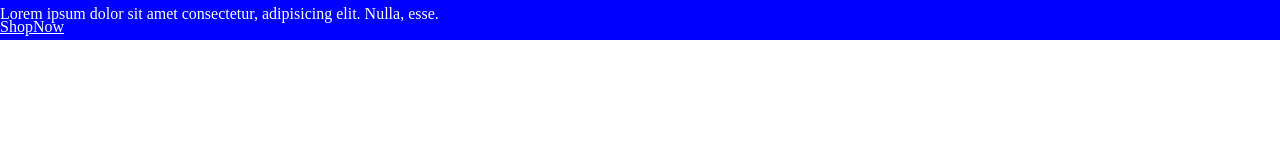
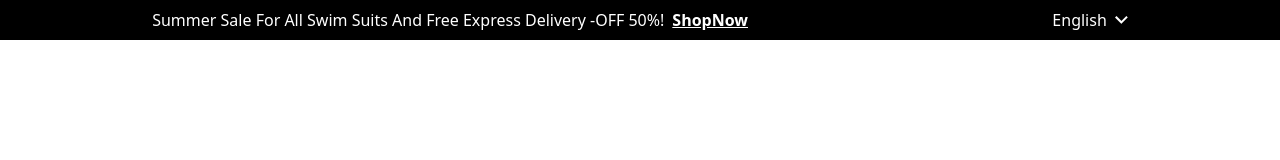
Before and after one commit to C1SLR/ecommerce2025, a website: page index.html in a window 1280 px wide. Shown: the top 160 px of the page. Drawn offline with Linux system fonts and the light colour scheme.

Commit message:
top side nav bar done

```diff
--- a/index.html
+++ b/index.html
@@ -3,18 +3,24 @@
   <head>
     <meta charset="UTF-8" />
     <meta name="viewport" content="width=device-width, initial-scale=1.0" />
-    <!-- <link rel="stylesheet" href="output.css" /> -->
-    <link rel="stylesheet" href="style.css" />
+    <link rel="stylesheet" href="output.css" />
     <title>E-Commerce Store</title>
   </head>
   <body>
     <header>
-<div class="layout">
-  <div class="layout-text">
-    <p>Lorem ipsum dolor sit amet consectetur, adipisicing elit. Nulla, esse.</p>
-    <a href="404.html">ShopNow</a>
-  </div>
-</div>
+      <div class="sticky top-0 bg-black text-white">
+        <div class="flex justify-around">
+          <div class="flex gap-2 py-2">
+            <p>Summer Sale For All Swim Suits And Free Express Delivery -OFF 50%!</p>
+            <a href="" class="underline font-semibold">ShopNow</a>
+          </div>
+          <div class="flex justify-center items-center gap-2">
+            <p>English</p>
+            <img src="assets/arrowdown.png" alt="arrow">
+          </div>
+        </div>
+      </div>
+      <div class="h-500"></div>
     </header>
     <main></main>
     <footer></footer>
--- a/style.css
+++ /dev/null
@@ -1,21 +0,0 @@
-*{
-    margin: 0;
-    padding: 0;
-
-}
-.layout{
-    display: flex;
-    position: fixed;
-    height: 40px;
-    width: 100%;
-    background-color: blue;
-
-}
-p{
-    position: relative;
-    top: 5px;
-    color: white;
-}
-a{
-    color: white;
-}
```
Also changed, not shown: assets/arrowdown.png (added), output.css.
